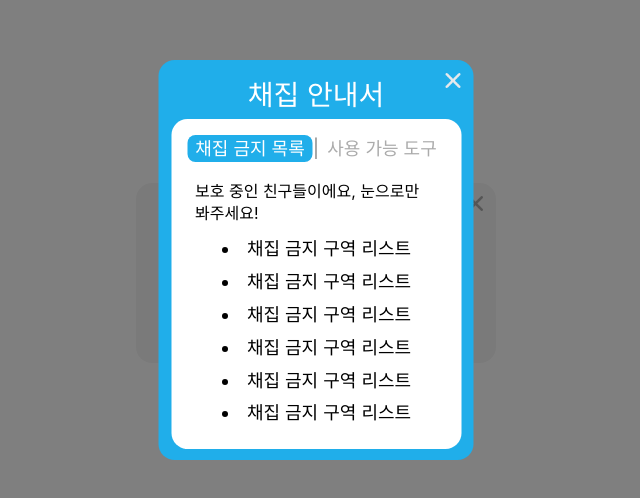
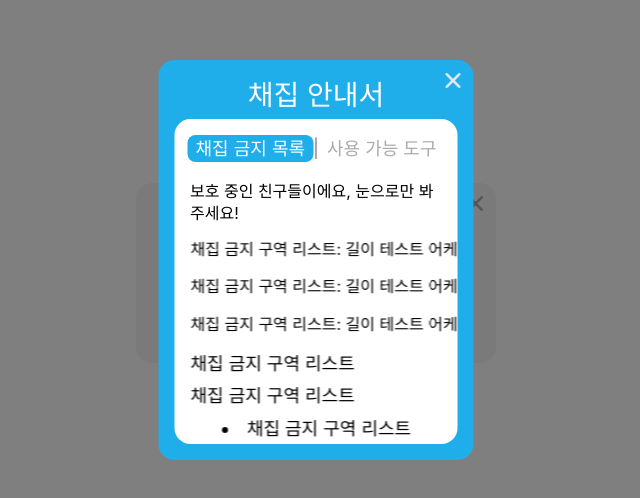
Before and after one commit to MindySo/HaeruHand_405, a React (Vite) app in the folder frontend/: page /chaeeun in a window 1280 px wide. Shown: the part 140-638 px from the top of the page, without its empty margins (324-964 px from the left). Built offline with nearby package versions, Linux system fonts and the light colour scheme; a web font is replaced by a local one.

Commit message:
feat: InfoModal 스타일 수정(S13P11A405-111)

```diff
--- a/frontend/src/components/molecules/InfoModal/InfoModal.module.css
+++ b/frontend/src/components/molecules/InfoModal/InfoModal.module.css
@@ -20,7 +20,7 @@
   position: relative;
 
   /* 모달 창 크기 */
-  width: 100%;
+  width: 90%;
   max-width: 315px;
   height: 400px;
   box-sizing: border-box; /* padding을 포함한 크기 계산 */
@@ -36,6 +36,7 @@
   display: flex;
   flex-direction: column;
   align-items: center;
+  overflow: hidden;
 }
 
 .headerTitle {
@@ -59,17 +60,25 @@
   background-color: white;
   border-radius: 16px;
   padding: 16px;
-  width: 100%;
+  width: 90%;
   max-width: 290px;
-  height: 100%;
+  height: 90%;
+  overflow: hidden;
+
+  display: flex;
+  flex-direction: column;
+  align-items: center;
 }
 
 .toggleButton {
   display: flex;
   justify-content: space-evenly;
+  top: 0;
   font-size: 18px;
   color: gray;
-  margin-bottom: 8px;
+
+  /* 화면이 (가로로) 줄어들 경우 */
+  white-space: nowrap;
 
   /* 리스트 스크롤바를 위한 설정(높이 고정) */
   /* 해당 영역은 고정시켜서 스크롤이 남은 공간만 차지하도록 설정
@@ -79,11 +88,17 @@
 
 .list {
   font-size: 18px;
-  padding-top: 1%;
+  padding: 0px 16px;
+  max-width: 284px;
+
   /* 내부 콘텐츠가 크기를 넘으면 스크롤바 표시(높이 설정을 해주어야 가능) */
   height: 200px;
-  overflow: auto;
+  overflow-y: auto;
+  overflow-x: auto;
   /* background-color: bisque; */
+  box-sizing: border-box;
+
+  white-space: nowrap;
 
   scrollbar-width: none; /* Firefox */
   -ms-overflow-style: none; /* IE/Edge */
@@ -91,3 +106,8 @@
 .list::-webkit-scrollbar {
   display: none; /* Chrome/Safari */
 }
+
+.listItem {
+  display: flex;
+  text-overflow: ellipsis;
+}
--- a/frontend/src/components/molecules/InfoModal/InfoModal.tsx
+++ b/frontend/src/components/molecules/InfoModal/InfoModal.tsx
@@ -49,18 +49,28 @@ export const InfoModal: FC<InfoModalProps> = ({ onClose }) => {
           size="md"
           style={{
             padding: theme.spacing.sm,
+            margin: `${theme.spacing.sm} ${theme.spacing.sm} ${theme.spacing.xs}`,
             flex: '0 0 auto',
             display: 'flex',
             justifyContent: 'center',
           }}
         >
-          보호 중인 친구들이에요, 눈으로만 봐주세요!
+          보호 중인 친구들이에요, 눈으로만 봐 주세요!
         </Text>
         {/* 내용1(목록) */}
         <div className={styles.list}>
-          <li>채집 금지 구역 리스트</li>
-          <li>채집 금지 구역 리스트</li>
-          <li>채집 금지 구역 리스트</li>
+          <div className={styles.listContainer}>
+            <p className={styles.listItem}>
+              채집 금지 구역 리스트: 길이 테스트 어케 나오려나아아아아
+            </p>
+            <p className={styles.listItem}>
+              채집 금지 구역 리스트: 길이 테스트 어케 나오려나아아아아
+            </p>
+            <p className={styles.listItem}>
+              채집 금지 구역 리스트: 길이 테스트 어케 나오려나아아아아
+            </p>
+            <li className={styles.listItem}>채집 금지 구역 리스트</li>
+            <li className={styles.listItem}>채집 금지 구역 리스트</li>
             <li>채집 금지 구역 리스트</li>
             <li>채집 금지 구역 리스트</li>
             <li>채집 금지 구역 리스트</li>
@@ -75,6 +85,7 @@ export const InfoModal: FC<InfoModalProps> = ({ onClose }) => {
             <li>채집 금지 구역 리스트</li>
           </div>
         </div>
+      </div>
     );
   };
 
@@ -87,6 +98,7 @@ export const InfoModal: FC<InfoModalProps> = ({ onClose }) => {
           size="md"
           style={{
             padding: theme.spacing.sm,
+            margin: `${theme.spacing.sm} ${theme.spacing.sm} ${theme.spacing.xs}`,
             flex: '0 0 auto',
             display: 'flex',
             justifyContent: 'center',
@@ -96,9 +108,9 @@ export const InfoModal: FC<InfoModalProps> = ({ onClose }) => {
         </Text>
         {/* 내용2(목록) -> static data */}
         <div className={styles.list}>
-          <li>사용 가능 도구 리스트</li>
-          <li>사용 가능 도구 리스트</li>
-          <li>사용 가능 도구 리스트</li>
+          <li className={styles.listItem}>사용 가능 도구 리스트</li>
+          <li className={styles.listItem}>사용 가능 도구 리스트</li>
+          <li className={styles.listItem}>사용 가능 도구 리스트</li>
         </div>
       </div>
     );
--- a/frontend/src/pages/MainPage/MainPage.module.css
+++ b/frontend/src/pages/MainPage/MainPage.module.css
@@ -13,6 +13,7 @@ body,
   height: 100vh;
   display: flex;
   flex-direction: column;
+  min-width: 280px;
 }
 
 /* --------------------------------------------- */
```
Lines whose indentation alone changed are shown as unchanged.
